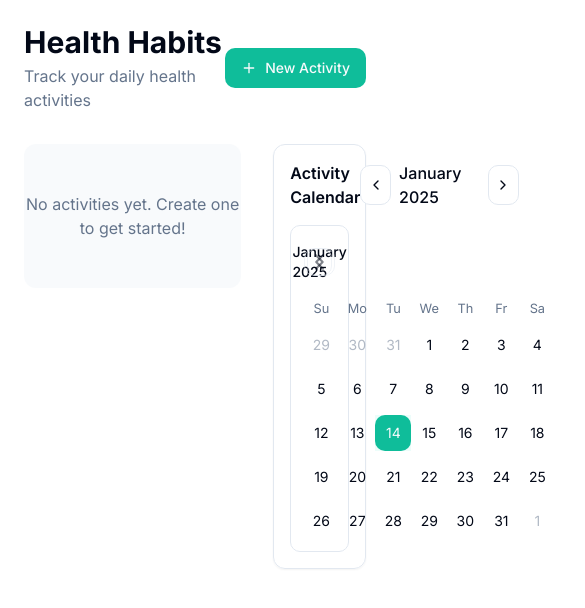
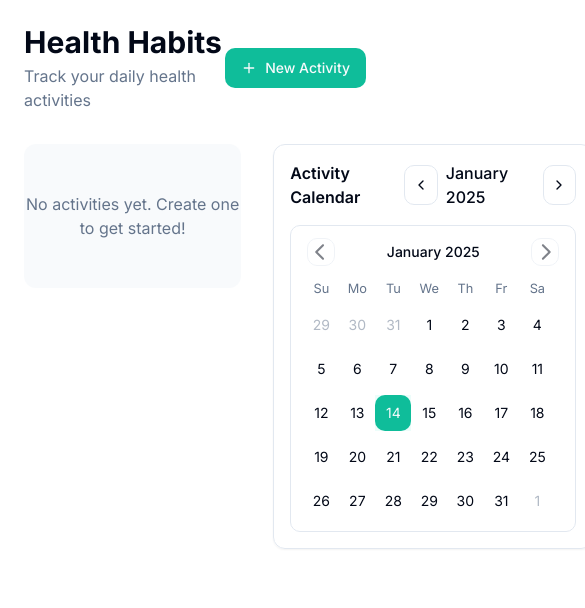
Before and after one commit to rupakg/streaks-for-health, a React (Vite) app: page / in a window 390 px wide. Shown: the top 608 px of the page, 585 px wide, since content can reach past the window. Built offline with nearby package versions, Linux system fonts and the light colour scheme.

Commit message:
Update calendar minimum width
Set the minimum width of the calendar component to 320px to ensure better responsiveness and usability.
[skip gpt_engineer]

```diff
--- a/src/pages/Index.tsx
+++ b/src/pages/Index.tsx
@@ -118,7 +118,7 @@ const Index = () => {
             </div>
           </div>
 
-          <div className="sticky top-8">
+          <div className="sticky top-8 min-w-[320px]">
             <ActivityCalendar activities={activities} />
           </div>
         </div>
```
